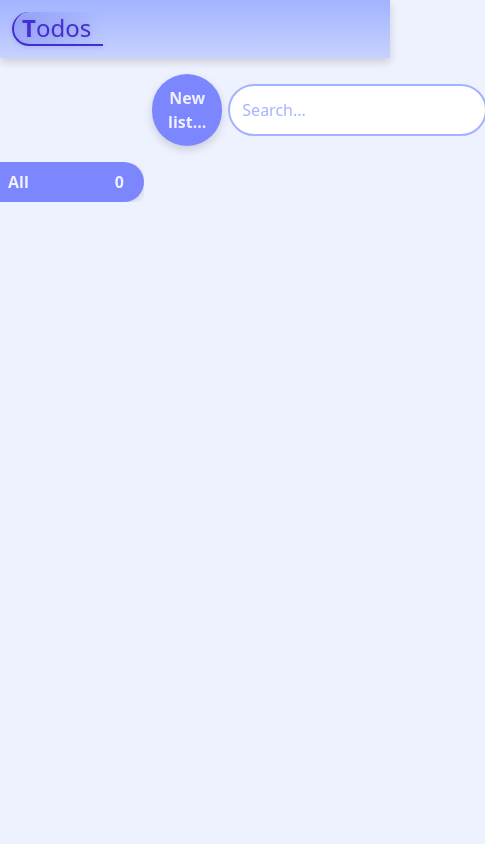
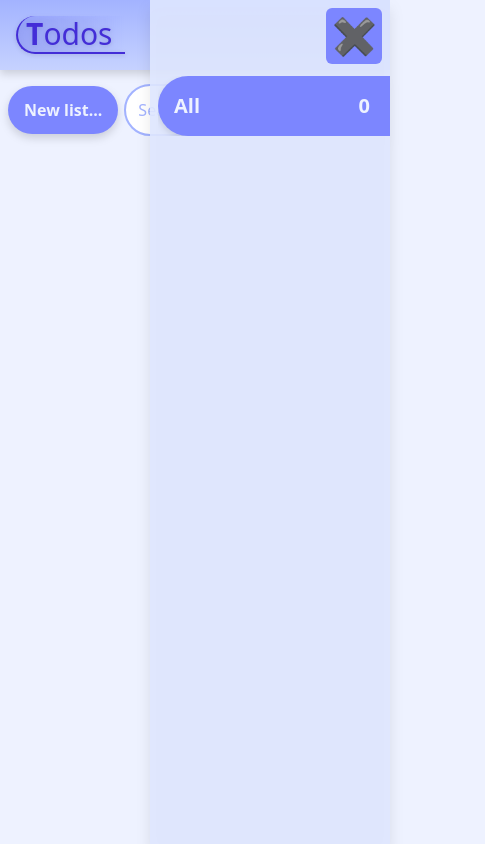
Before and after one commit to Ahtoh1337/todos, a React (Vite) app: page / in a window 390 px wide. Shown: the whole page, 485 px wide, since content can reach past the window. Built offline with nearby package versions, Linux system fonts and the light colour scheme.

Commit message:
Add mobile layout

```diff
--- a/src/Header.tsx
+++ b/src/Header.tsx
@@ -1,10 +1,10 @@
 import { observer } from "mobx-react-lite";
 
 export const Header = observer(function () {
-    return <div className="w-full p-3 pr-
+    return <div className="w-full p-4 sm:p-3 pr-
     drop-shadow-lg bg-indigo-200 bg-gradient-to-b from-indigo-300
     flex justify-between text-indigo-700">
-        <div className="text-2xl pl-2 pr-3
+        <div className="text-3xl sm:text-2xl pl-2 pr-3
         border-l-2 border-b-2
         border-indigo-700 rounded-l-full
         bg-gradient-to-r from-indigo-400/40
--- a/src/LabelComp.tsx
+++ b/src/LabelComp.tsx
@@ -6,7 +6,7 @@ export function LabelComp({ label, onBlur, onDelete, placeholder }:
         placeholder: string
     }) {
     return (
-        <li className="text-xs font-bold
+        <li className="text-xs font-bold py-1 sm:py-0
         bg-indigo-300 text-indigo-100 pl-2 pr-1 m-0.5 rounded-full
         flex w-23 flex-auto items-center">
             <input
--- a/src/LabelNav.tsx
+++ b/src/LabelNav.tsx
@@ -1,16 +1,47 @@
 import { observer } from "mobx-react-lite";
 import { useTodoApp } from "./Todos";
+import { Dispatch, SetStateAction, useEffect, useRef } from "react";
 
-export const LabelNav = observer(function ({ current, onSelect }: { current: string, onSelect: (label: string) => void }) {
+export const LabelNav = observer(function ({ current, show, onSelect, setShowNav }:
+    {
+        current: string
+        show: boolean
+        onSelect: (label: string) => void
+        setShowNav: Dispatch<SetStateAction<boolean>>
+    }) {
     const todoApp = useTodoApp();
+    let navbarRef = useRef<HTMLDivElement>(null);
+
+    useEffect(() => {
+        function handleNavbarHide(e: MouseEvent) {
+            if (show && !navbarRef.current?.contains(e.target as Node))
+                setShowNav(false);
+        }
+
+        document.addEventListener('click', handleNavbarHide);
+
+        return () => document.removeEventListener('click', handleNavbarHide);
+    })
 
     return (
-        <ul className="relative">
-            <div className="sticky top-20 max-h-[80vh] overflow-y-auto">
+        <>
+            <div className={`fixed z-1 top-0 -right-60 drop-shadow-xl
+            transition-all
+            pt-19 pl-2 pr-0 w-60 h-full text-xl
+            sm:relative sm:drop-shadow-none sm:p-0 sm:w-full
+            sm:text-base sm:right-0
+            sm:bg-indigo-50 bg-indigo-100/90
+            flex flex-col items-end
+            ${show ? "right-0" : ""}`}
+                ref={navbarRef}>
+                <ul className="sticky w-full sm:top-20 sm:max-h-[80vh]
+                overflow-y-auto">
                     <li className="w-full">
                         <button
-                        className={`w-full p-2 pr-5
-                        font-bold rounded-r-full flex justify-between
+                            className={`w-full px-4 sm:px-2 pr-5
+                        py-4  sm:py-2
+                        font-bold rounded-l-full sm:rounded-r-full sm:rounded-l-none
+                        flex justify-between
                         ${current === "" ? "bg-indigo-400 text-indigo-50 drop-shadow-md" : "text-indigo-500 hover:bg-indigo-200 hover:text-indigo-600"}`}
                             onClick={() => onSelect("")}>
                             <span>All</span>
@@ -25,8 +56,10 @@ export const LabelNav = observer(function ({ current, onSelect }: { current: str
                     }).map(([label, count]) => (
                         <li className="w-full" key={label}>
                             <button
-                            className={`w-full p-2 pr-5
-                    font-bold rounded-r-full flex justify-between
+                                className={`w-full px-4 sm:px-2 pr-5
+                                py-4 sm:py-2
+                    font-bold rounded-l-full sm:rounded-r-full sm:rounded-l-none
+                    flex justify-between
                     ${current === label ? "bg-indigo-400 text-indigo-50 drop-shadow-md" : "text-indigo-500 hover:bg-indigo-200 hover:text-indigo-600"}`}
                                 onClick={() => onSelect(label)}>
                                 <span>{label}</span>
@@ -34,7 +67,19 @@ export const LabelNav = observer(function ({ current, onSelect }: { current: str
                             </button>
                         </li>
                     ))}
+                </ul>
             </div>
-        </ul>
+            <button className="sm:hidden rounded-md
+            bg-indigo-400 text-indigo-100
+            h-14 w-14 text-4xl
+            fixed top-2 right-2 z-1
+            active:bg-indigo-500"
+                onClick={e => {
+                    e.stopPropagation();
+                    setShowNav(!show)
+                }}>
+                {show ? "✖️" : "🟰"}
+            </button>
+        </>
     )
 })
--- a/src/TodoComp.tsx
+++ b/src/TodoComp.tsx
@@ -16,7 +16,8 @@ export const TodoComp = observer(function ({ todo }: { todo: Todo }) {
                 {todo.done ? "✔️" : ""}
             </button>
             <input
-                className={`outline-none py-1.5 px-1 flex-1 ${todo.done ? "line-through decoration-2" : ""}`}
+                className={`outline-none py-1.5 px-1 flex-1
+                ${todo.done ? "line-through decoration-2" : ""}`}
                 defaultValue={todo.text}
                 placeholder="Todo text..."
                 onBlur={e => {
--- a/src/TodoListComp.tsx
+++ b/src/TodoListComp.tsx
@@ -17,8 +17,7 @@ export const TodoListComp = observer(function ({ todoList }: { todoList: TodoLis
     let addTodoRef = useRef<HTMLInputElement>(null);
     return (
         <div className={`bg-indigo-200 px-3 py-2 rounded-lg drop-shadow-sm
-            ${todoList.pinned ? "bg-linear-to-b from-indigo-300/80" : ""}`}
-            style={{ zIndex: todoList.id + (todoList.pinned ? 1000 : 0) }}>
+            ${todoList.pinned ? "bg-linear-to-b from-indigo-300/80" : ""}`}>
             <div className="flex justify-between mb-1">
                 <button
                     className={`w-7 h-7 rounded-full
--- a/src/TodoMain.tsx
+++ b/src/TodoMain.tsx
@@ -17,6 +17,7 @@ export const TodoMain = observer(function () {
         searchString: '',
         label: ''
     });
+    const [showNav, setShowNav] = useState(true);
 
     const filteredLists: TodoList[] = todoApp.todoLists
         .filter(list =>
@@ -56,11 +57,11 @@ export const TodoMain = observer(function () {
     });
 
     return (
-        <div className="@container grid grid-cols-[minmax(9rem,1fr)_7fr]
-            gap-y-4 gap-x-2 lg:gap-x-4 p-4 pl-0
+        <div className="@container sm:grid grid-cols-[minmax(9rem,1fr)_7fr]
+            gap-y-4 gap-x-2 lg:gap-x-4 py-4 px-2 sm:px-4 sm:pl-0
             text-indigo-800">
             <div className="flex items-center col-start-2
-            sm:pb-4">
+            pb-4">
                 <button className="font-bold bg-indigo-400 text-indigo-50
                     hover:bg-indigo-500 hover:text-indigo-100
                     active:bg-indigo-600
@@ -71,7 +72,11 @@ export const TodoMain = observer(function () {
                 </button>
                 <SearchBar value={filterOptions.searchString} onChange={handleSearchInputChange} />
             </div>
-            <LabelNav current={filterOptions.label} onSelect={handleLabelSelection} />
+            <LabelNav
+                current={filterOptions.label}
+                onSelect={handleLabelSelection}
+                setShowNav={setShowNav}
+                show={showNav}/>
             <TodoLists lists={filteredLists} />
         </div>
     )
```
Lines whose indentation alone changed are shown as unchanged.
